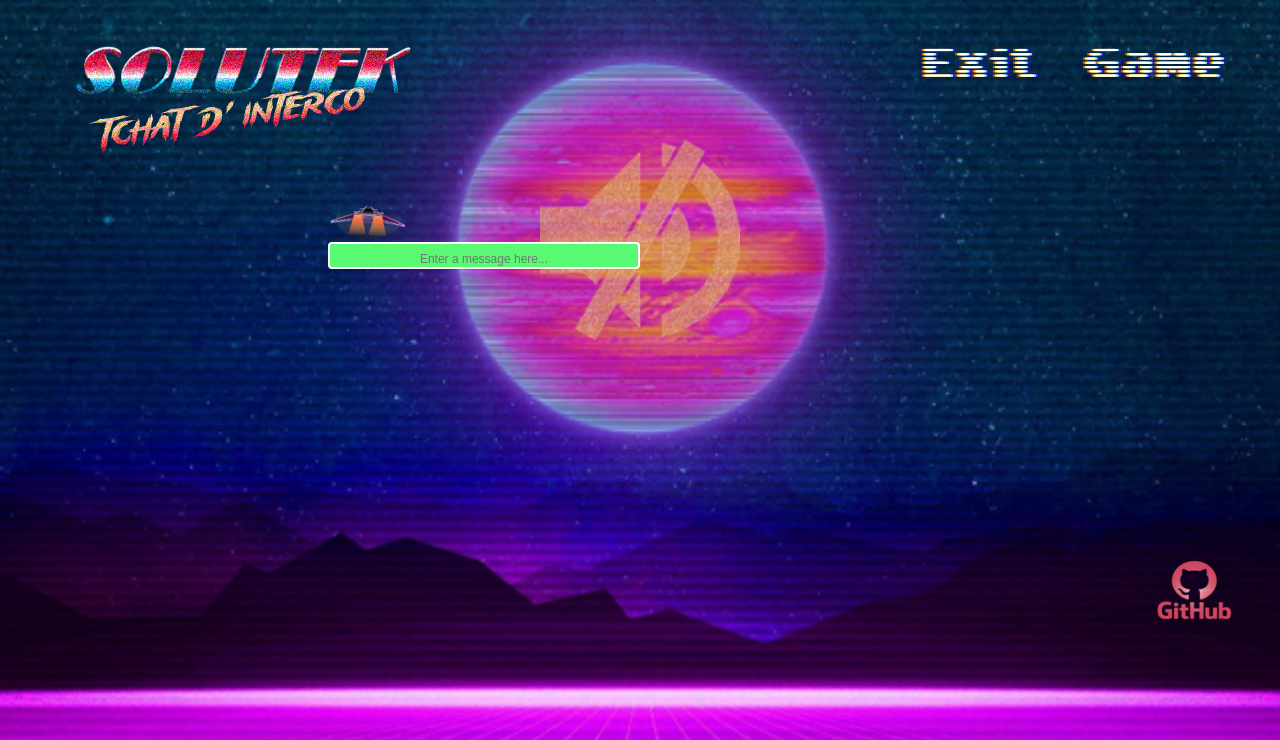
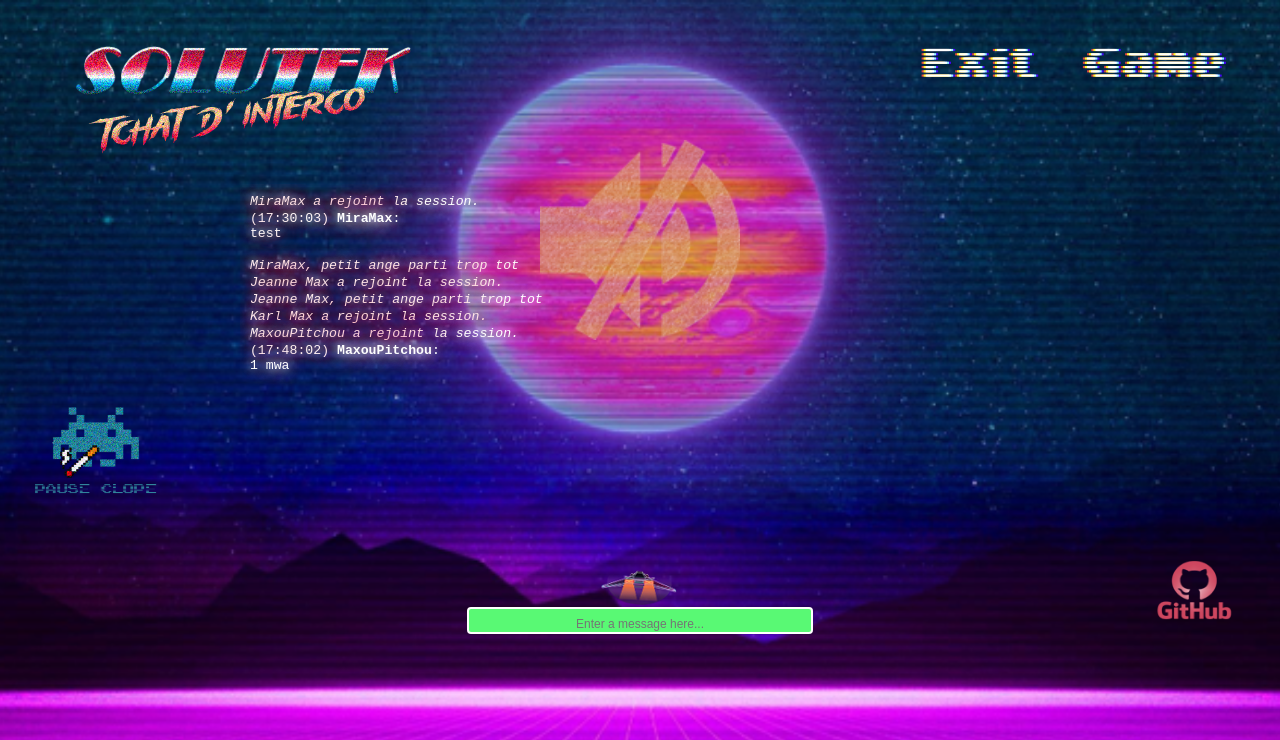
Before and after one commit to SimeonPER/Tchaaat, a PHP site: page / in a window 1280 px wide. Shown: the top 740 px of the page. Run offline with PHP 8.4, Linux system fonts and the light colour scheme; the visitor is signed in with stand-in values (Sample User, id 1); some libraries are stand-ins or nearby versions.

Commit message:
updating

```diff
--- a/index.php
+++ b/index.php
@@ -33,11 +33,10 @@ $(document).ready(function(){
 	function loadLog(){
 		var oldscrollHeight = $("#chatbox").attr("scrollHeight") - 20; //Scroll height before the request
 		$.ajax({
-			url: "log.html",
+			url: "log1.html",
 			cache: false,
 			success: function(html){
 				$("#chatbox").html(html); //Insert chat log into the #chatbox div
-
 				//Auto-scroll
 				var newscrollHeight = $("#chatbox").attr("scrollHeight") - 20; //Scroll height after the request
 				if(newscrollHeight > oldscrollHeight){
@@ -46,13 +45,8 @@ $(document).ready(function(){
 		  	},
 		});
 	}
-
-    //User entering the chat
-    $("#Enter").click(function(){
-		return false;
 });
 
-});
 function Play() {
     var myAudio = document.getElementById("player");
     if(myAudio.paused) {
@@ -66,7 +60,7 @@ $(document).ready(function(){
 
 <?php
 session_start();
-$ActiveUsers = array();
+/*$ActiveUsers = array();*/
 
 function loginForm(){
     echo'
@@ -85,23 +79,23 @@ function loginForm(){
 if(isset($_POST['name'])){
     if($_POST['name'] != ""){
         $_SESSION['name'] = stripslashes(htmlspecialchars($_POST['name']));
-        $nbUsers=count($ActiveUsers);
+        /*$nbUsers=count($ActiveUsers);
         $ActiveUsers[$nbUsers] = stripslashes(htmlspecialchars($_POST['name']));
-        $_SESSION['id'] = count($ActiveUsers);
+        $_SESSION['id'] = count($ActiveUsers);*/
     }
     else{
         echo '<span class="error">Please type in a name</span>';
     }
 
     //Simple enter message
-    $fp = fopen("log.html", 'a');
+    $fp = fopen("log1.html", 'a');
     fwrite($fp, "<div class='msgln'><i>". $_SESSION['name'] ." a rejoint la session.</i><br></div>\n");
     fclose($fp);
 }
 
 if(isset($_GET['logout'])){
     //Simple exit message
-    $fp = fopen("log.html", 'a');
+    $fp = fopen("log1.html", 'a');
     fwrite($fp, "<div class='msgln'><i>". $_SESSION['name'] .", petit ange parti trop tot</i><br></div>\n");
     fclose($fp);
     unset($ActiveUsers[$_SESSION['id']]);
@@ -126,6 +120,9 @@ else{
 <div id="logo">
     <a href="index.php"><img src="data/SolutekWave.png"></a>
 </div>
+<div id="rooms">
+    <img class="clope" src="data/clope.png">
+</div>
 <div>
     <div id="exit">
         <a id="exit" href="#"><p class=blink> Exit Game</p></a>
@@ -142,16 +139,15 @@ else{
             <button id="MuteButton" onclick='Play()'><img src="data/Mute.png" style="width:200px;height:200px"></button>
         </div>
         <div id="chatbox">
-        <!--<?php
-            echo 'test';
-            if(file_exists("log.html") && filesize("log.html") > 0){
-                $handle = fopen("log.html", "r");
-                $contents = fread($handle, filesize("log.html"));
+        <?php
+            if(file_exists("log1.html") && filesize("log1.html") > 0){
+                $handle = fopen("log1.html", "r");
+                $contents = fread($handle, filesize("log1.html"));
                 fclose($handle);
                 echo $contents;
             }
         ?>
-        </div>-->
+        </div>
 
         <form name="message" action="">
             <input name="submitmsg" type="image" src="/data/send.png" id="submitmsg" value="Envoyer" alt="Submit"/>
--- /dev/null
+++ b/log1.html
@@ -0,0 +1,8 @@
+<div class='msgln'><i>MiraMax a rejoint la session.</i><br></div>
+<div class='msgln'>(17:30:03) <b>MiraMax</b>:<br>test<br><br></div>
+<div class='msgln'><i>MiraMax, petit ange parti trop tot</i><br></div>
+<div class='msgln'><i>Jeanne Max a rejoint la session.</i><br></div>
+<div class='msgln'><i>Jeanne Max, petit ange parti trop tot</i><br></div>
+<div class='msgln'><i>Karl Max a rejoint la session.</i><br></div>
+<div class='msgln'><i>MaxouPitchou a rejoint la session.</i><br></div>
+<div class='msgln'>(17:48:02) <b>MaxouPitchou</b>:<br>1 mwa<br><br></div>
--- a/post.php
+++ b/post.php
@@ -4,7 +4,7 @@ date_default_timezone_set('Europe/Paris');
 if(isset($_SESSION['name'])){
     $text = $_POST['text'];
 
-    $fp = fopen("log.html", 'a');
+    $fp = fopen("log1.html", 'a');
 
     if(strpos($text,"http") !== false) {
         fwrite($fp, "<div class='msgln'>(".date("H:i:s").") <b>".$_SESSION['name']."</b>: <br><a href='$text'>".stripslashes(htmlspecialchars($text))."</a><br><br></div>\n");
--- a/style.css
+++ b/style.css
@@ -73,6 +73,15 @@ button {
     top: 30%;
     left: 50%;
     transform: translate(-50%, -50%);
+}
+
+#rooms {
+    position:absolute;
+    top: 50%;
+}
+.clope {
+    width: 150px;
+    height: 100px;
 }
 
 #exit {
```
Also changed, not shown: data/bouffe.png (added), data/clope.png (added), data/generale.png (added), log.html (added). Lines whose indentation alone changed are shown as unchanged.
